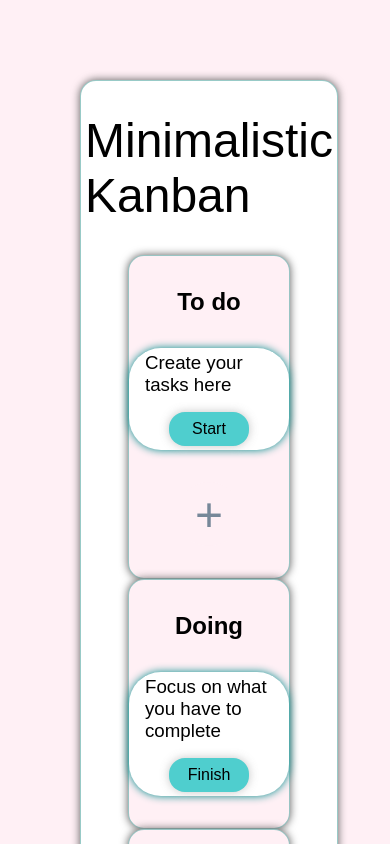
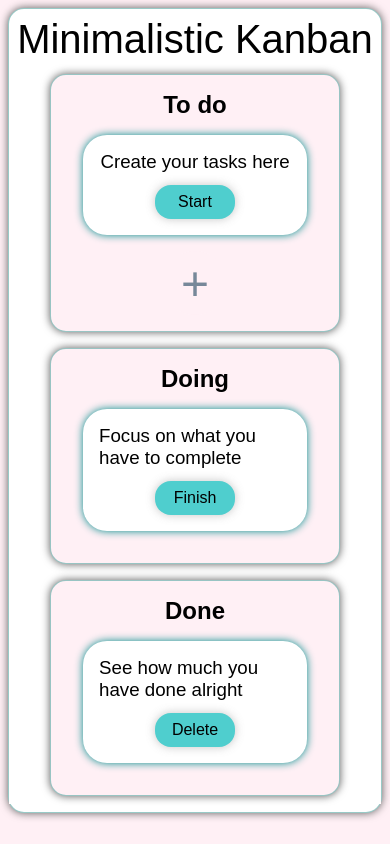
Before and after one commit to PedroEugenioDev/MinimalisticKanban, a React (Vite) app: page / in a window 390 px wide. Shown: the top 844 px of the page. Built offline with nearby package versions, Linux system fonts and the light colour scheme; a web font is replaced by a local one.

Commit message:
task padding fixes in task list

```diff
--- a/src/Components/KanbanBoard/index.module.css
+++ b/src/Components/KanbanBoard/index.module.css
@@ -1,6 +1,7 @@
 .board {
   margin: 5rem;
-  height: fit-content;
+
+  height: auto;
   min-width: 12rem;
   display: flex;
   flex-direction: column;
@@ -18,12 +19,32 @@
 .board h1 {
   font-weight: 100;
   font-size: 3rem;
-  background-color: white;
+  background-color: transparent;
 }
 .container {
   display: flex;
   width: 100%;
   justify-content: space-evenly;
   flex-wrap: wrap;
+  gap: 1rem;
   background-color: white;
 }
+
+@media (max-width: 768px) {
+  .board {
+    margin: 0.5rem;
+    min-width: 15rem;
+    padding: 0.5rem;
+    gap: 0.25rem;
+  }
+  .board h1 {
+    font-size: 2.5rem;
+    text-align: center;
+  }
+  .container {
+    margin: 0;
+    padding: 0.5rem;
+    min-width: 7rem;
+    gap: 1rem;
+  }
+}
--- a/src/Components/Task/index.module.css
+++ b/src/Components/Task/index.module.css
@@ -1,8 +1,9 @@
 .task {
-  min-width: 8remrem;
-  height: fit-content;
+  width: 25rem;
+  height: 4rem;
   padding: 0.25rem 1rem;
   display: flex;
+  flex-shrink: 1;
   flex-wrap: wrap;
   justify-content: space-between;
   align-items: center;
@@ -10,14 +11,6 @@
   box-shadow: 0px 0px 8px darkcyan;
   font-family: "Khula", sans-serif;
   background-color: white;
-}
-
-@media (max-width: 720px) {
-  .task {
-    justify-content: center;
-    align-items: center;
-    gap: 1rem;
-  }
 }
 
 .taskTitle {
@@ -33,3 +26,20 @@
   border-radius: 1.5rem;
   font-family: "Khula", sans-serif;
 }
+
+@media (max-width: 480px) {
+  .task {
+    width: 12rem;
+  }
+}
+@media (max-width: 768px) {
+  .task {
+    flex-direction: column;
+    min-width: 12rem;
+    height: fit-content;
+    align-items: center;
+    gap: 0.75rem;
+    padding: 1rem;
+    border-radius: 1.5rem;
+  }
+}
--- a/src/Components/TaskList/TaskList.jsx
+++ b/src/Components/TaskList/TaskList.jsx
@@ -41,11 +41,13 @@ export default function TaskList(props) {
             <Task className={style.newTask} set={setNewtask} type="add" />
           ) : null}
         </div>
-        {props.name === "To do" ? (
-          <button className={style.createBtn} onClick={handleClick}>
-            {newTask === true ? "-" : "+"}
-          </button>
-        ) : null}
+        <div className={style.btnContainer}>
+          {props.name === "To do" ? (
+            <button className={style.createBtn} onClick={handleClick}>
+              {newTask === true ? "-" : "+"}
+            </button>
+          ) : null}
+        </div>
       </div>
     </>
   );
--- a/src/Components/TaskList/index.module.css
+++ b/src/Components/TaskList/index.module.css
@@ -1,11 +1,11 @@
 .list {
-  padding: 2rem 0rem;
-  min-width: 10rem;
-  display: flex;
+  padding: 1rem;
+  min-width: 26rem;
+  /* display: flex;
   flex-direction: column;
+  justify-content: space-evenly;
   gap: 2rem;
-  align-items: center;
-  width: 30%;
+  align-items: center; */
   border: 1px solid #55a7a29a;
   border-radius: 1rem;
   box-shadow: 0px 0px 8px rgb(92, 92, 92);
@@ -13,6 +13,8 @@
   background-color: lavenderblush;
 }
 .listTitle {
+  margin-bottom: 1rem;
+  text-align: center;
   font-weight: 700;
 }
 
@@ -20,6 +22,15 @@
   display: flex;
   flex-direction: column;
   gap: 1rem;
+  justify-content: space-evenly;
+  align-items: center;
+}
+
+.btnContainer {
+  display: flex;
+  justify-content: center;
+  align-items: center;
+  margin-top: 1rem;
 }
 
 .createBtn {
@@ -28,9 +39,9 @@
   font-size: 3rem;
   color: lightslategray;
   font-weight: lighter;
-  font-display: center;
   border-style: hidden;
   text-align: center;
+  align-self: center;
   border-radius: 2rem;
   background-color: lavenderblush;
 }
@@ -41,3 +52,11 @@
   background-color: rgba(189, 186, 186, 0.863);
   box-shadow: 0px 0px 5px darkcyan;
 }
+
+@media (max-width: 768px) {
+  .list {
+    padding: 1rem;
+    min-width: 16rem;
+    gap: 1rem;
+  }
+}
```
